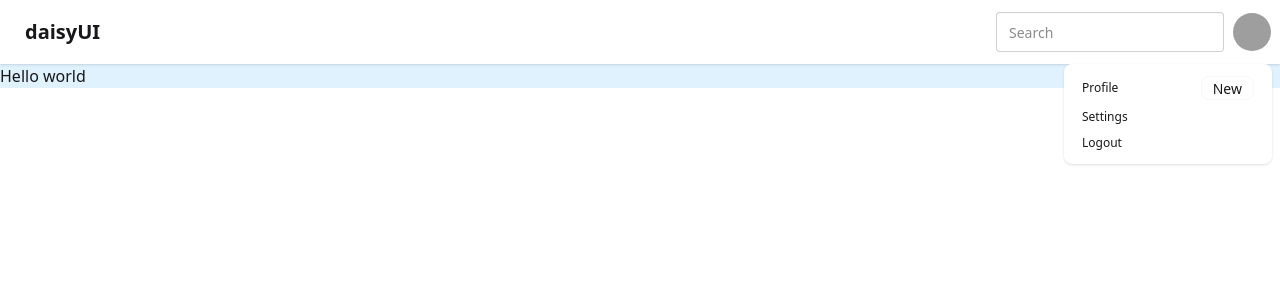
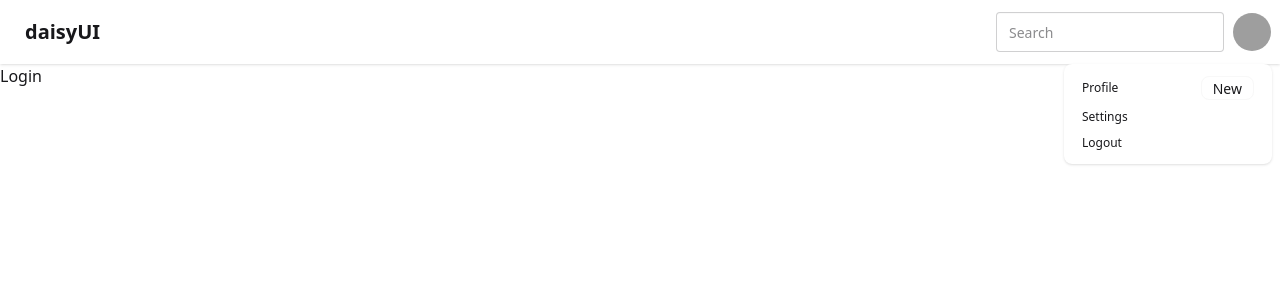
Before and after one commit to Ridhima-Pachipulusu/devConnect-frontend, a React (Vite) app: page /login in a window 1280 px wide. Both pictures are taken after a click on the button 1252 px from the left and 32 px from the top of the page. Shown: the top 300 px of the page. Built offline with nearby package versions, Linux system fonts and the light colour scheme; grey boxes are pictures that could not be loaded.

Commit message:
added routes

```diff
--- a/package.json
+++ b/package.json
@@ -13,6 +13,7 @@
     "@tailwindcss/vite": "^4.0.0",
     "react": "^18.3.1",
     "react-dom": "^18.3.1",
+    "react-router-dom": "^7.1.3",
     "tailwindcss": "^4.0.0"
   },
   "devDependencies": {
--- a/src/App.jsx
+++ b/src/App.jsx
@@ -1,52 +1,17 @@
+import { Route, BrowserRouter, Routes } from "react-router-dom";
+import Body from "./Body";
+import Login from "./Login";
 const App = () => {
   return (
     <div>
-      <div className="navbar bg-base-100 shadow-sm">
-        <div className="flex-1">
-          <a className="btn btn-ghost text-xl">daisyUI</a>
-        </div>
-        <div className="flex gap-2">
-          <input
-            type="text"
-            placeholder="Search"
-            className="input input-bordered w-24 md:w-auto"
-          />
-          <div className="dropdown dropdown-end">
-            <div
-              tabIndex={0}
-              role="button"
-              className="btn btn-ghost btn-circle avatar"
-            >
-              <div className="w-10 rounded-full">
-                <img
-                  alt="Tailwind CSS Navbar component"
-                  src="https://img.daisyui.com/images/stock/photo-1534528741775-53994a69daeb.webp"
-                />
-              </div>
-            </div>
-            <ul
-              tabIndex={0}
-              class="menu menu-sm dropdown-content bg-base-100 rounded-box z-1 mt-3 w-52 p-2 shadow"
-            >
-              <li>
-                <a className="justify-between">
-                  Profile
-                  <span className="badge">New</span>
-                </a>
-              </li>
-              <li>
-                <a>Settings</a>
-              </li>
-              <li>
-                <a>Logout</a>
-              </li>
-            </ul>
-          </div>
-        </div>
-      </div>
-      <p className=" bg-sky-100">Hello world</p>
+      <BrowserRouter basename="/">
+        <Routes>
+          <Route path="/" element={<Body />}>
+            <Route path="/login" element={<Login />}></Route>
+          </Route>
+        </Routes>
+      </BrowserRouter>
     </div>
   );
 };
-
 export default App;
--- /dev/null
+++ b/src/Body.jsx
@@ -0,0 +1,13 @@
+import { Outlet } from "react-router-dom";
+import Navbar from "./Nabar";
+
+const Body = () => {
+  return (
+    <div>
+      <Navbar />
+      <Outlet />
+    </div>
+  );
+};
+
+export default Body;
--- /dev/null
+++ b/src/Login.jsx
@@ -0,0 +1,8 @@
+
+const Login = () => {
+  return (
+    <div>Login</div>
+  )
+}
+
+export default Login
--- /dev/null
+++ b/src/Nabar.jsx
@@ -0,0 +1,48 @@
+const Navbar = () => {
+  return (
+    <div className="navbar bg-base-100 shadow-sm">
+      <div className="flex-1">
+        <a className="btn btn-ghost text-xl">daisyUI</a>
+      </div>
+      <div className="flex gap-2">
+        <input
+          type="text"
+          placeholder="Search"
+          className="input input-bordered w-24 md:w-auto"
+        />
+        <div className="dropdown dropdown-end">
+          <div
+            tabIndex={0}
+            role="button"
+            className="btn btn-ghost btn-circle avatar"
+          >
+            <div className="w-10 rounded-full">
+              <img
+                alt="Tailwind CSS Navbar component"
+                src="https://img.daisyui.com/images/stock/photo-1534528741775-53994a69daeb.webp"
+              />
+            </div>
+          </div>
+          <ul
+            tabIndex={0}
+            class="menu menu-sm dropdown-content bg-base-100 rounded-box z-1 mt-3 w-52 p-2 shadow"
+          >
+            <li>
+              <a className="justify-between">
+                Profile
+                <span className="badge">New</span>
+              </a>
+            </li>
+            <li>
+              <a>Settings</a>
+            </li>
+            <li>
+              <a>Logout</a>
+            </li>
+          </ul>
+        </div>
+      </div>
+    </div>
+  );
+};
+export default Navbar;
```
Also changed, not shown: 1 other file (tests, documents, lock files or other folders).
